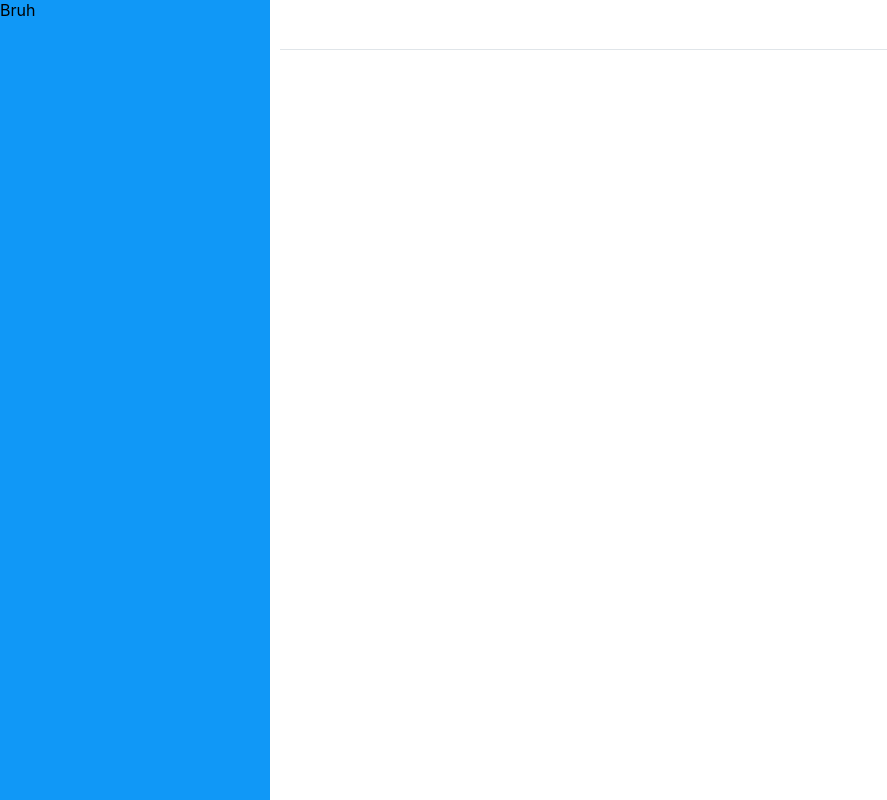
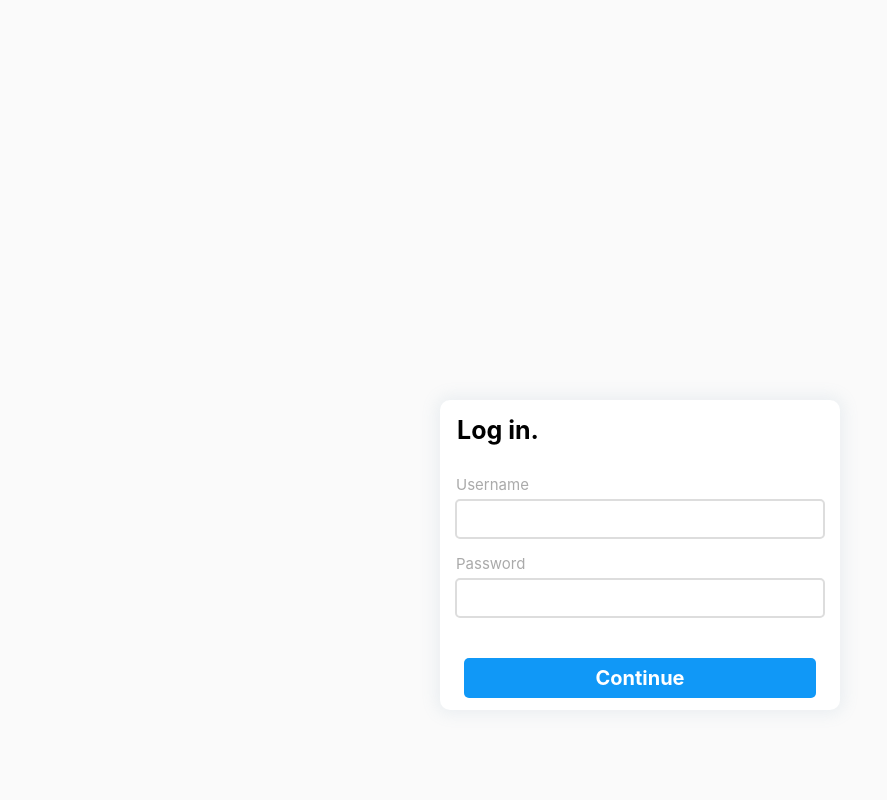
Before and after one commit to hedonhermdev/fire, a React (Create React App) app in the folder client/: page /login in a window 1280 px wide. Shown: the whole page, without its empty margins (0-887 px from the left). Built offline with nearby package versions, Linux system fonts and the light colour scheme; no server answers.

Commit message:
Auth works

```diff
--- a/client/package.json
+++ b/client/package.json
@@ -26,6 +26,7 @@
     "react-beautiful-dnd": "^13.0.0",
     "react-dom": "^16.12.0",
     "react-draft-wysiwyg": "^1.14.5",
+    "react-floating-label-input": "^4.3.2",
     "react-icons": "^4.1.0",
     "react-ionicons": "^3.1.4",
     "react-redux": "^7.1.3",
--- a/client/src/App.js
+++ b/client/src/App.js
@@ -1,152 +1,67 @@
-import React from 'react';
+import React, { useEffect } from 'react';
 import { connect } from 'react-redux';
+import { Route, Redirect } from 'react-router-dom'
 import './App.css';
+
 import CMSMain from './screens/CMSMain/CMSMain'
+import Auth from './screens/Auth/Auth'
+
+import api from './axios'
+import * as actions from './store/actions/index'
 
 
-// class App extends React.Component {
-//   componentDidMount() {
-//       const token = localStorage.getItem('token')
-//       if (token) {
-//           this.props.loginUser(token);
-//       } else {
-//         this.props.logoutUser();
-//       }
-//   }
+const App = (props) => {
 
-//   render() {
-//     let child;
-//     if (this.props.loggedIn) {
-//       let anotherChild;
-//       if (this.props.dialogBoxContent) {
-//         anotherChild = (
-//           <Modal show={true} modalClose={this.props.closeDialogBox}>
-//             {(this.props.dialogBoxContent === 'AddPageForm') ? <AddPageForm closeDialogBox={this.props.closeDialogBox} /> : null}
-//             {(this.props.dialogBoxContent === 'EditPageForm') ? <EditPageForm closeDialogBox={this.props.closeDialogBox} /> : null}
-//             {(this.props.dialogBoxContent === 'AddPageGroupForm') ? <AddPageGroupForm closeDialogBox={this.props.closeDialogBox} /> : null}
-//             {(this.props.dialogBoxContent === 'EditPageGroupForm') ? <EditPageGroupForm closeDialogBox={this.props.closeDialogBox} /> : null}
-//           </Modal>
-//         )
-//       }
+  useEffect(() => {
+    const token = localStorage.getItem('token')
+    const username = localStorage.getItem('username')
 
-//       child = (
-//         <Aux>
-//           <SideBar />
-//           <ContentWrapper />
-//           {anotherChild}
-//         </Aux>
-//       )
-//     }
-//     return (
-//       <div className="App">
-//         <Route path='/' render={() => (this.props.loggedIn) ? child : <Redirect to='/login' />} />
-//         <Route path='/login' exact component={(this.props.loggedIn) ? () => <Redirect to='/' /> : Login} />
-//       </div>
-//     );
-//   }
-// }
+    if (token) {
+      props.setUser({ username, token })
+    }
+    else {
+      props.unsetUser()
+    }
+  }, [])
 
-// const mapStateToProp = state => {
-//     return {
-//       loggedIn: state.auth.loggedIn,
-//       dialogBoxContent: state.dialogBox.dialogBoxContent
-//     };
-// };
 
-// const mapDispatchToProps = dispatch => {
-//     return {
-//         loginUser: (token) => dispatch({ type: 'LOGIN_USER', token }),
-//         logoutUser: (token) => dispatch({ type: 'LOGOUT_USER' }),
-//         closeDialogBox: () => dispatch({ type: 'CLOSE_DIALOG_BOX' })
-//     };
-// };
-// export default connect(mapStateToProp, mapDispatchToProps)(App);
+  if (props.token) {
+    api.defaults.headers.common['Authorization'] = `Bearer ${props.token}`
+  }
+  else {
+    api.defaults.headers.common['Authorization'] = null
+  }
 
-const template = {
-  _meta: {
-      quantity: -1,
-      title: "button_title"
-  },
-  button_title: "text",
-  content_title: "text",
-  content: "richtext",
-  additional: {
-      _meta: {
-          quantity: {
-            min: 2,
-            max: 4
-          },
-          title: "interest"
-      },
-      interest: "text",
-      papers: {
-        _meta: {
-          quantity: 2,
-          title: "title"
-        },
-        title: "text",
-        link: "text"
-      }
+  return (
+    <div className='App'>
+
+      <Route
+        path='/'
+        render={() => !!props.token ? <CMSMain/> : <Redirect to='/login'/>}
+      />
+
+      <Route
+        path='/login'
+        exact
+        render={() => !!props.token ? <Redirect to='/' /> : <Auth/>}
+      />
+
+    </div>
+  );
+}
+
+const mapStateToProps = (state) => {
+  return {
+    isAuthenticated: state.auth.isAuthenticated,
+    token: state.auth.token
   }
 }
 
-const data = {
-  button_title: "Academics",
-  content_title: "Academics Content",
-  content: "These are my academic interests - I have no academic interests",
-  additional: [
-      {
-          interest: "SDN",
-          papers: [
-            {
-              title: "Paper A",
-              link: "google.com"
-            },
-            {
-              title: "Paper B",
-              link: "facebook.com"
-            }
-          ]
-      },
-      {
-          interest: "AI/ML",
-          papers: [
-            {
-              title: "Paper A",
-              link: "google.com"
-            },
-            {
-              title: "Paper B",
-              link: "facebook.com"
-            }
-          ]
-      },
-      {
-          interest: "Blockchain",
-          papers: [
-            {
-              title: "Paper A",
-              link: "google.com"
-            },
-            {
-              title: "Paper B",
-              link: "facebook.com"
-            }
-          ]
-      }
-  ]
-}
-
-
-class App extends React.Component {
-  render() {
-    return (
-      // <div style={{padding: "15px"}}>
-      //   <PageEditForm data={data} template={template} index={0} />
-      // </div>
-      <CMSMain/>
-    );
+const mapDispatchToProps = (dispatch) => {
+  return {
+    setUser: ({username, token}) => dispatch(actions.setUserInfo({username, token})),
+    unsetUser: () => dispatch(actions.unsetUserInfo())
   }
 }
 
-export default App;
+export default connect(mapStateToProps, mapDispatchToProps)(App)
--- a/client/src/components/ContentControl/PageEditForm/Accordion/Accordion.js
+++ b/client/src/components/ContentControl/PageEditForm/Accordion/Accordion.js
@@ -17,8 +17,6 @@ const AccordionCard = styled.div({
 
 const Accordion = (props) => {
     const [active, setActive] = useState(false)
-
-    const content = useRef(null)
 
     function toggleAccordion() {
         setActive(!active)
--- /dev/null
+++ b/client/src/screens/Auth/Auth.css
@@ -0,0 +1,84 @@
+.Auth {
+    background-color: #fafafa;
+    /* background-color: #1098f7; */
+    /* background-image: linear-gradient(#fafafa 65%, #1098f7 50%); */
+    /* background-image: linear-gradient(#1098f7 65%, #fafafa 50%); */
+    /* background-color: green; */
+    display: flex;
+    height: 100vh;
+    justify-content: center;
+    align-items: center;
+}
+
+.Auth__formContainer {
+    background-color: white;
+    height: 310px;
+    width: 400px;
+    transform: translateY(50%);
+    box-shadow: 0px 0px 16px 4px #799ab11f;
+    border-radius: 10px;
+    padding: 15px;
+    box-sizing: border-box;
+}
+
+.Auth__title {
+    margin-bottom: 30px;
+    /* margin-left: 17px; */
+    font-size: 25px;
+    font-weight: 700;
+    margin-left: 2px;
+}
+
+.Auth__inputLabel {
+    font-size: 15px;
+    /* margin-left: 108px; */
+    color: #aaa;
+    margin-left: 1px;
+    margin-bottom: 5px;
+}
+
+.Auth__inputField {
+    margin-left: auto;
+    margin-right: auto;
+    margin-bottom: 15px;
+    /* background-color: aqua; */
+    /* background-color: #fafafa; */
+    /* border: 1px solid #ccc; */
+    border-radius: 5px;
+    border: 2px solid #ddd;
+    /* border: 2px solid #1098f7; */
+    /* border-bottom: 1px solid #ddd; */
+    width: 100%;
+    height: 40px;
+    font-size: 20px;
+    box-sizing: border-box;
+}
+
+.Auth__inputField input {
+    width: 95%;
+    /* border: 1px solid #ccc; */
+    padding-left: 5px;
+    border-radius: 5px;
+    font-size: 15px;
+    border: none;
+    background-color: transparent;
+    height: 100%;
+    outline: none;
+}
+
+.Auth__submitBtn {
+    background-color: #1098f7;
+    color: white;
+    display: flex;
+    justify-content: center;
+    align-items: center;
+    height: 40px;
+    width: 95%;
+    border-radius: 5px;
+    font-size: 20px;
+    font-weight: 700;
+    margin-top: 40px;
+    margin-left: auto;
+    margin-right: auto;
+    cursor: pointer;
+}
--- /dev/null
+++ b/client/src/screens/Auth/Auth.js
@@ -0,0 +1,84 @@
+import React, { useState } from 'react'
+import { connect } from 'react-redux'
+import { Route, Redirect } from 'react-router-dom'
+
+import * as actions from '../../store/actions/index'
+
+import './Auth.css'
+
+const Auth = (props) => {
+
+    const [state, setState] = useState({
+        username: '',
+        password: ''
+    })
+
+    function updateValue(key, value) {
+        const newState = {...state}
+        newState[key] = value
+        setState(newState)
+    }
+
+    return (
+        <div className='Auth'>
+            <div className='Auth__formContainer'>
+
+                <div className='Auth__title'>
+                    Log in.
+                </div>
+
+                <div className='Auth__field'>
+                    <div className='Auth__inputLabel'>
+                        Username
+                    </div>
+                    <div className='Auth__inputField'>
+                        <input
+                            onChange={(e) => updateValue('username', e.target.value)}
+                            value={state.username}
+                        />
+                    </div>
+                </div>
+
+                <div className='Auth__field'>
+                    <div className='Auth__inputLabel'>
+                        Password
+                    </div>
+                    <div className='Auth__inputField'>
+                        <input
+                            type='password'
+                            onChange={(e) => updateValue('password', e.target.value)}
+                            value={state.password}
+                        />
+                    </div>
+                </div>
+
+                <div
+                    className='Auth__submitBtn'
+                    onClick={() => props.login({
+                        username: state.username,
+                        password: state.password
+                    })}
+                >
+                    Continue
+                </div>
+
+            </div>
+        </div>
+    )
+}
+
+const mapStateToProps = (state) => {
+    return {
+        loading: state.auth.loading,
+        error: state.auth.error,
+        token: state.auth.token
+    }
+}
+
+const mapDispatchToProps = (dispatch) => {
+    return {
+        login: ({ username, password }) => dispatch(actions.login({ username, password }))
+    }
+}
+
+export default connect(mapStateToProps, mapDispatchToProps)(Auth)
--- a/client/src/store/actions/auth.js
+++ b/client/src/store/actions/auth.js
@@ -1,2 +1,47 @@
-export const LOGIN_USER = 'LOGIN_USER';
-export const LOGOUT_USER = 'LOGOUT_USER';
+import * as actionTypes from './actionTypes'
+import api from '../../axios'
+
+const loginStart = () => {
+    return {
+        type: actionTypes.LOGIN_START
+    }
+}
+
+const loginFail = (e) => {
+    return {
+        type: actionTypes.LOGIN_FAIL,
+        error: e
+    }
+}
+
+export const setUserInfo = ({ username, token }) => {
+    return {
+        type: actionTypes.SET_USER_INFO,
+        username: username,
+        token: token
+    }
+}
+
+export const unsetUserInfo = () => {
+    return {
+        type: actionTypes.UNSET_USER_INFO
+    }
+}
+
+export const login = ({ username, password }) => {
+    return (dispatch) => {
+        dispatch(loginStart())
+        api.post('/user/login', { username, password })
+            .then((response) => {
+                console.log('bruh1')
+                const data = response.data
+                dispatch(setUserInfo({
+                    username: data.user.username,
+                    token: data.token
+                }))
+            })
+            .catch((e) => {
+                dispatch(loginFail(e))
+            })
+    }
+}
--- a/client/src/store/actions/index.js
+++ b/client/src/store/actions/index.js
@@ -11,3 +11,9 @@ export {
     saveContentFail,
     saveContentStart
 } from './content'
+
+export {
+    login,
+    setUserInfo,
+    unsetUserInfo
+} from './auth'
--- a/client/src/store/reducer/index.js
+++ b/client/src/store/reducer/index.js
@@ -2,8 +2,10 @@ import { combineReducers } from 'redux';
 
 import nav from './nav'
 import content from './content'
+import auth from './auth'
 
 export default combineReducers({
     content,
-    nav
+    nav,
+    auth
 });
```
Also changed, not shown: client/src/screens/CMSMain/CMSMain.js (+13 -5 lines), client/src/store/actions/actionTypes.js (+8 -0 lines), client/src/store/reducer/auth.js (+47 -14 lines), client/src/utils/localstorage.js (added), 2 other files (tests, documents, lock files or other folders).
